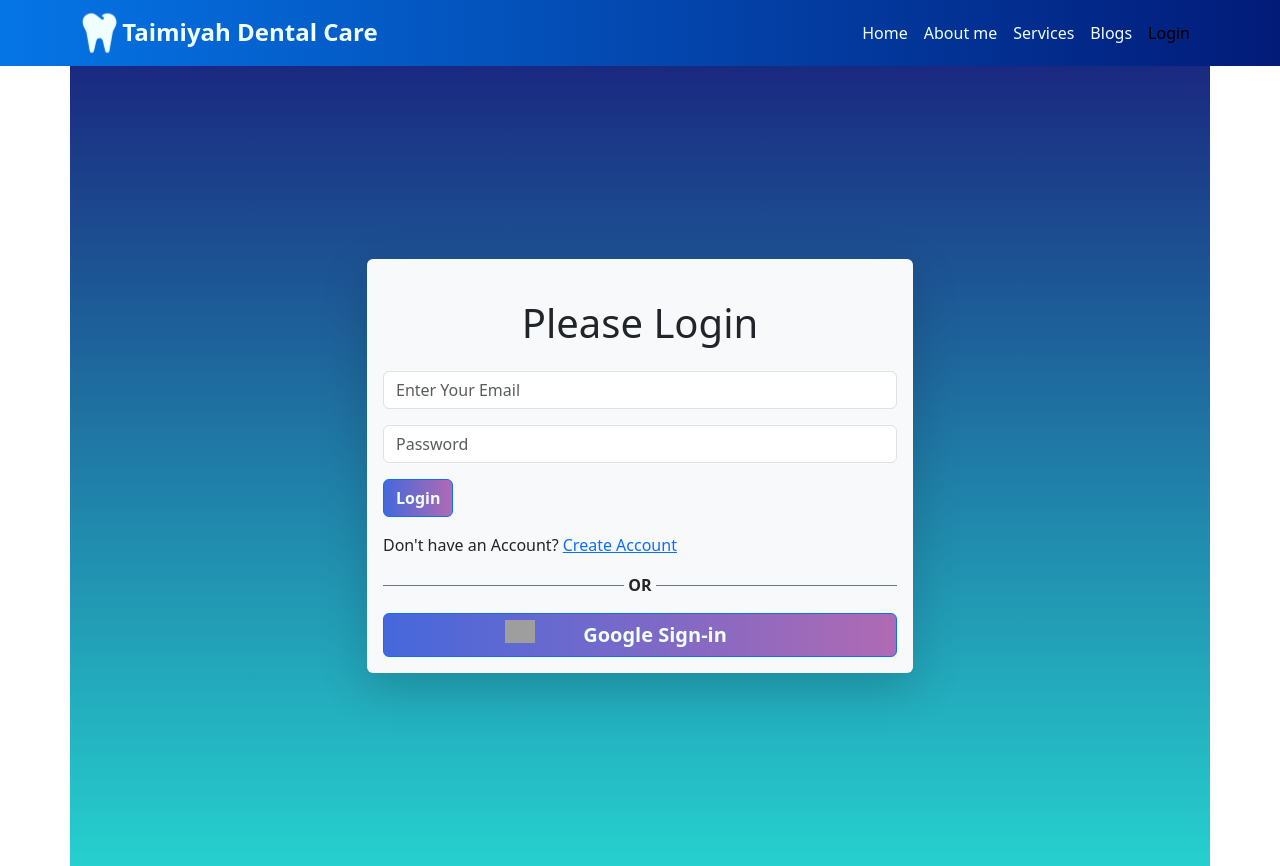
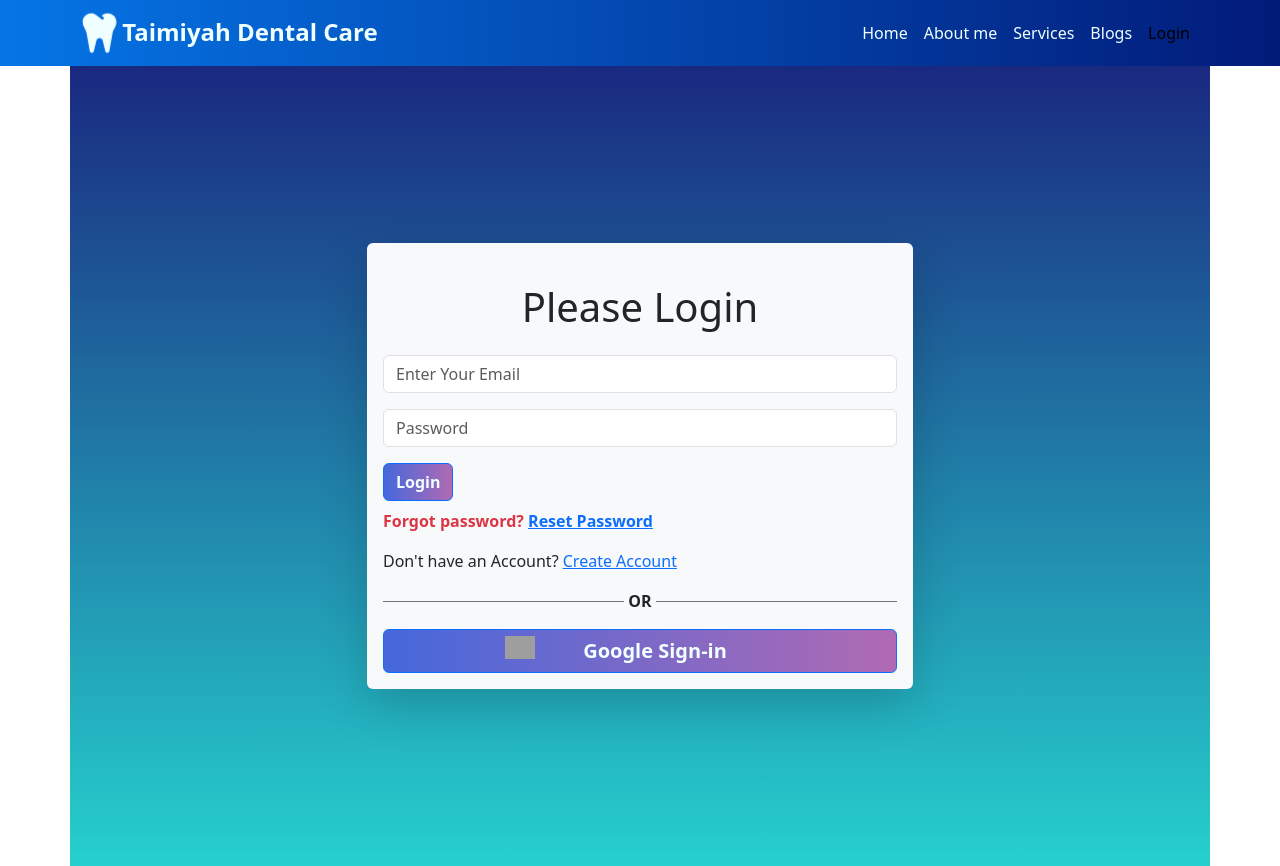
Before and after one commit to Junaith1994/Dr-Junaith, a React (Create React App) app: page /login in a window 1280 px wide. Built offline with nearby package versions, Linux system fonts and the light colour scheme; no server answers; grey boxes are pictures that could not be loaded.

Commit message:
Added email verification feature, Added reset-password feature with toast notification

```diff
--- a/src/App.js
+++ b/src/App.js
@@ -9,6 +9,7 @@ import NotFoundPage from './Pages/NotFoundPage/NotFoundPage';
 import Login from './Pages/Login/Login';
 import SignUp from './Pages/SignUp/SignUp';
 import RequireAuth from './Pages/PrivateRoute/RequireAuth';
+import 'react-toastify/dist/ReactToastify.css';
 
 function App() {
   return (
--- a/src/Pages/Home/Services/Services.js
+++ b/src/Pages/Home/Services/Services.js
@@ -3,7 +3,7 @@ import Service from './Service/Service';
 
 const Services = () => {
     const [servicesData, setServicesData] = useState([]);
-    console.log(servicesData);
+
     // Fetching Data
     useEffect(() => {
         fetch("services.json")
--- a/src/Pages/Login/Login.js
+++ b/src/Pages/Login/Login.js
@@ -1,8 +1,9 @@
 import React, { useRef } from 'react';
 import { Button, Form } from 'react-bootstrap';
-import { useSignInWithEmailAndPassword, useSignInWithGoogle } from 'react-firebase-hooks/auth';
+import { useSendPasswordResetEmail, useSignInWithEmailAndPassword, useSignInWithGoogle } from 'react-firebase-hooks/auth';
 import { Link, useLocation, useNavigate } from 'react-router-dom';
 import auth from '../../firebase.init';
+import { ToastContainer, toast } from 'react-toastify';
 
 const Login = () => {
     // Necessary input field states and hooks
@@ -21,6 +22,11 @@ const Login = () => {
         loading,
         error,
     ] = useSignInWithEmailAndPassword(auth);
+
+    // sendPasswordResetEmail function from firebase hook
+    const [sendPasswordResetEmail, sending, resetEmailError] = useSendPasswordResetEmail(
+        auth
+    );
 
     // Sign-in with google function from firebase hook
     const [signInWithGoogle, googleUser, googleloading, googleError] = useSignInWithGoogle(auth);
@@ -55,11 +61,18 @@ const Login = () => {
 
     }
 
+    // Password reset handler
+    const passwordResetHandler = () => {
+        const email = emailRef.current.value;
+
+        return email ? (sendPasswordResetEmail(email), toast("Password reset email sent")) : toast("Please enter the email !");
+    }
+
     return (
         <div className='mx-auto row container form-page-bg'>
             <div className='d-flex justify-content-center align-items-center vh-100'>
                 <div className='col-12 col-md-6 p-3 shadow-lg bg-body-tertiary rounded'>
-                    <Form>
+                    <Form onSubmit={formSubmitHandler}>
                         <h1 className='text-center my-4'>Please Login</h1>
                         <Form.Group className="mb-3" controlId="formBasicEmail">
                             <Form.Control type="email" ref={emailRef} placeholder="Enter Your Email" required />
@@ -67,10 +80,11 @@ const Login = () => {
                         <Form.Group className="mb-3" controlId="formBasicPassword">
                             <Form.Control type="password" ref={passwordRef} placeholder="Password" required />
                         </Form.Group>
-                        <Button onClick={formSubmitHandler} className='appointment-btn' variant="primary" type="submit">
+                        <Button className='appointment-btn' variant="primary" type="submit">
                             Login
                         </Button>
-                        {/* <p className='text-success my-2 fw-semibold'>{successMsg}</p> */}
+                        <p className='text-danger fw-semibold my-2'>Forgot password? <Link onClick={passwordResetHandler}>Reset Password</Link></p>
+                        <ToastContainer></ToastContainer>
                         <p className='text-danger fw-semibold'>{error && error?.message}</p>
                         <p className='my-2'>Don't have an Account? <Link to='/signup'>Create Account</Link></p>
                     </Form>
--- a/src/Pages/PrivateRoute/RequireAuth.js
+++ b/src/Pages/PrivateRoute/RequireAuth.js
@@ -8,10 +8,13 @@ const RequireAuth = ({ children }) => {
     // Auth state from firebase hook
     const [user, loading] = useAuthState(auth);
     let location = useLocation();
-    console.log(user);
-    // if (loading) {
-    //     return <Spinner animation="border" variant="primary" />
-    // }
+
+    // Prevention to redirect user to login page
+    if (loading) {
+        return <div className='text-center'>
+            <Spinner animation="border" variant="primary" />
+        </div>
+    }
 
     return user ? children : <Navigate to='/login' state={{ from: location }} replace ></Navigate>
 };
--- a/src/Pages/SignUp/SignUp.js
+++ b/src/Pages/SignUp/SignUp.js
@@ -10,15 +10,11 @@ const SignUp = () => {
     const emailRef = useRef('');
     const passwordRef = useRef('');
     const confirmPasswordRef = useRef('');
-    const [successMsg, setSuccessMsg] = useState('');
     const [errorMsg, setErrorMsg] = useState('');
     const navigate = useNavigate();
     let location = useLocation();
 
     let from = location.state?.from?.pathname || "/";
-
-    console.log(from);
-    console.log(location);
 
     // Firebase email-password authentcation hook
     const [
@@ -26,9 +22,8 @@ const SignUp = () => {
         user,
         loading,
         error,
-    ] = useCreateUserWithEmailAndPassword(auth);
+    ] = useCreateUserWithEmailAndPassword(auth, { sendEmailVerification: true });
 
-    // console.log(user);
     // Signup form submit handler
     const formSubmitHandler = event => {
         event.preventDefault();
@@ -67,7 +62,6 @@ const SignUp = () => {
                     <Button className='appointment-btn' variant="primary" type="submit">
                         Register
                     </Button>
-                    <p className='text-success my-2 fw-semibold'>{successMsg}</p>
                     <p className='text-danger fw-semibold'>{error && error?.message}</p>
                     <p className='text-danger fw-semibold'>{errorMsg}</p>
                     <p className='my-2'>Already have an Account? <Link to='/login'>Login</Link></p>
```
